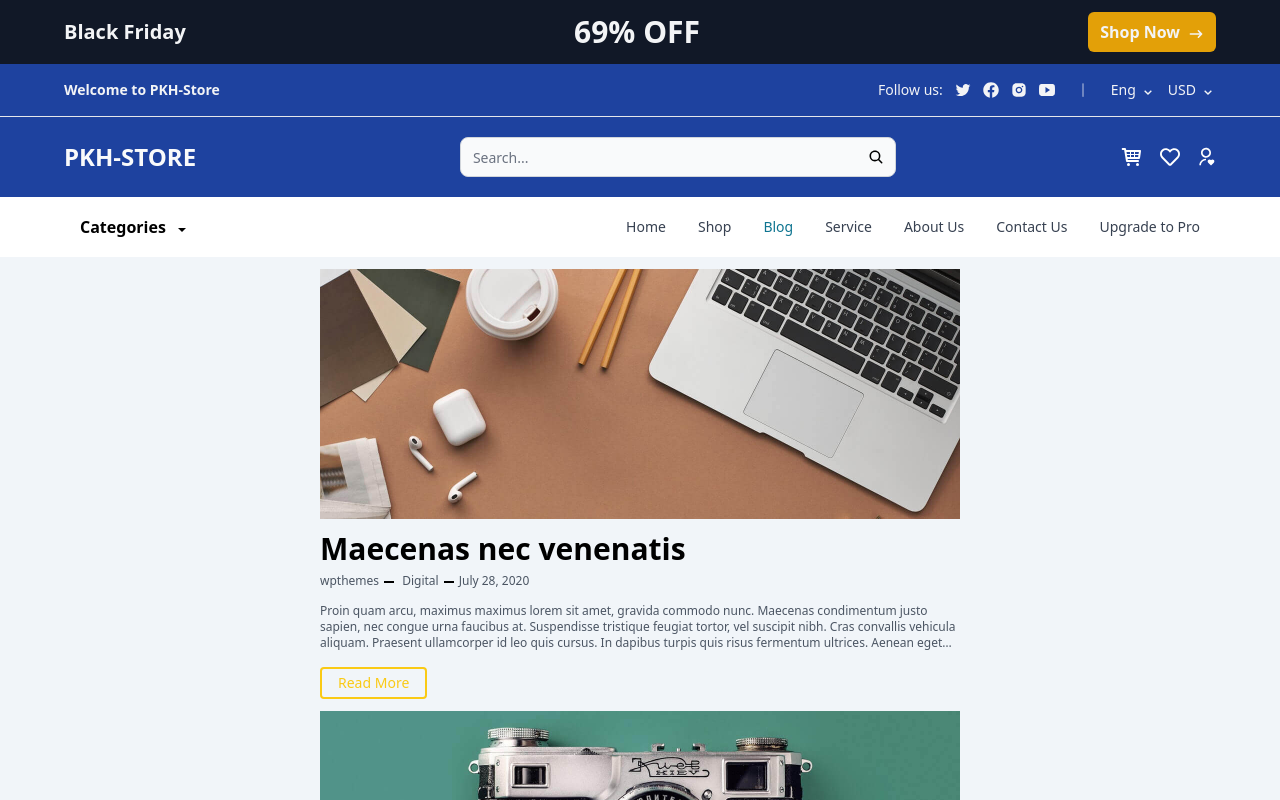
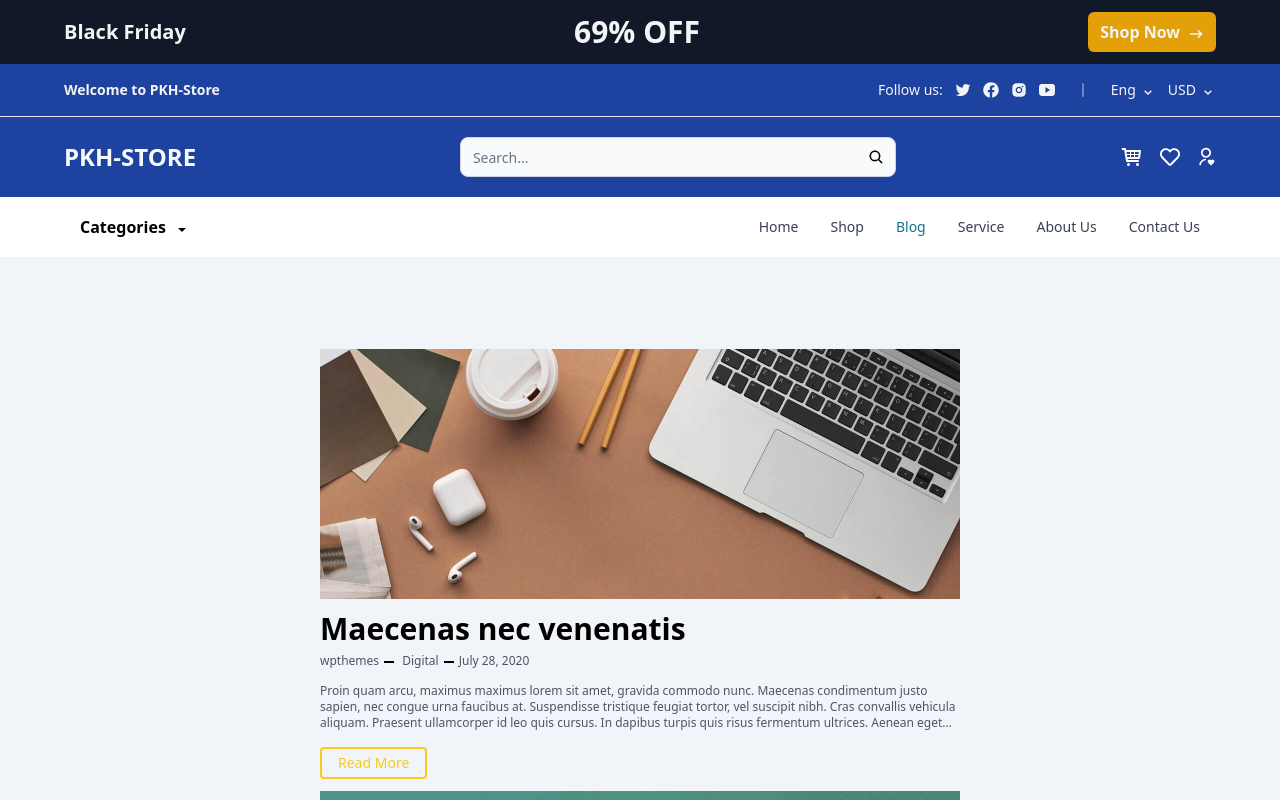
Before and after one commit to manysin/phk-store, a Next.js app: page /blog in a window 1280 px wide. Shown: the top 800 px of the page. Built offline with nearby package versions, Linux system fonts and the light colour scheme.

Commit message:
fixed nav

```diff
--- a/app/(user)/blog/page.tsx
+++ b/app/(user)/blog/page.tsx
@@ -10,7 +10,7 @@ import postData from "../../../mock/blog";
 const Page = () => {
   const router = useRouter();
   return (
-    <div className="flex flex-col justify-center items-center">
+    <div className="flex flex-col justify-center items-center py-20">
       {postData.map((data, index) => (
         <div className="lg:w-1/2 md:w-3/4 sm:w-4/5" key={index}>
           <Link href={`/blog/${data.id}`}>
--- a/app/(user)/service/page.tsx
+++ b/app/(user)/service/page.tsx
@@ -3,7 +3,7 @@ import React from "react";
 
 export default function page() {
   return (
-    <main className="container">
+    <main className="container py-20">
       <section>
         <div>
           <h1 className="text-3xl font-bold text-blue-900">
--- a/app/(user)/shop/page.tsx
+++ b/app/(user)/shop/page.tsx
@@ -27,7 +27,7 @@ export default function Shop() {
   }, []);
 
   return (
-    <main className="container">
+    <main className="container pb-24 pt-6">
       <section className="flex flex-wrap gap-6 justify-center mt-16 ">
         {products.map((product: any, index) => (
           <CardComponent
--- a/app/components/navbar/Menu.tsx
+++ b/app/components/navbar/Menu.tsx
@@ -29,9 +29,4 @@ export const menuList = [
     path: "/contact",
     active: false,
   },
-  {
-    name: "Upgrade to Pro",
-    path: "/upgrade",
-    active: false,
-  },
 ];
--- a/app/components/navbar/NavbarComponent.tsx
+++ b/app/components/navbar/NavbarComponent.tsx
@@ -25,7 +25,7 @@ export function NavbarComponent() {
   const [menu, setMenu] = useState<MenuItem[]>(menuList);
 
   return (
-    <main>
+    <main className="bg-gray-900">
       <section className="bg-gray-900 font-semibold text-gray-100 py-3 container max-w-screen-2xl">
         <div className=" flex justify-between items-center flex-wrap">
           <h1 className="text-xl sm:p-8 md:p-0">Black Friday</h1>
@@ -38,7 +38,8 @@ export function NavbarComponent() {
           </button>
         </div>
       </section>
-      <section className="bg-blue-800 text-gray-100 py-4 container max-w-screen-2xl">
+      <section className="bg-blue-800">
+        <div className="bg-blue-800 text-gray-100 py-4 container max-w-screen-2xl">
           <div className="flex justify-between items-center">
             <h1 className="font-semibold text-sm">Welcome to PKH-Store</h1>
             <div className="flex gap-3 items-center">
@@ -60,10 +61,11 @@ export function NavbarComponent() {
               </div>
             </div>
           </div>
+        </div>
       </section>
       <hr className=" text-gray-100" />
-
-      <section className="bg-blue-800 py-5 container max-w-screen-2xl">
+      <section className="bg-blue-800">
+        <div className=" py-5 container max-w-screen-2xl">
           <div className="flex items-center justify-between ">
             <h1 className="text-gray-50 text-2xl font-bold w-56">PKH-STORE</h1>
             <div className="max-w-6xl w-full">
@@ -92,8 +94,8 @@ export function NavbarComponent() {
               <RiUserHeartLine className="h-5 w-5" />
             </div>
           </div>
+        </div>
       </section>
-
       <section className="bg-white py-2">
         <Navbar>
           <Navbar.Brand>
```
Lines whose indentation alone changed are shown as unchanged.
